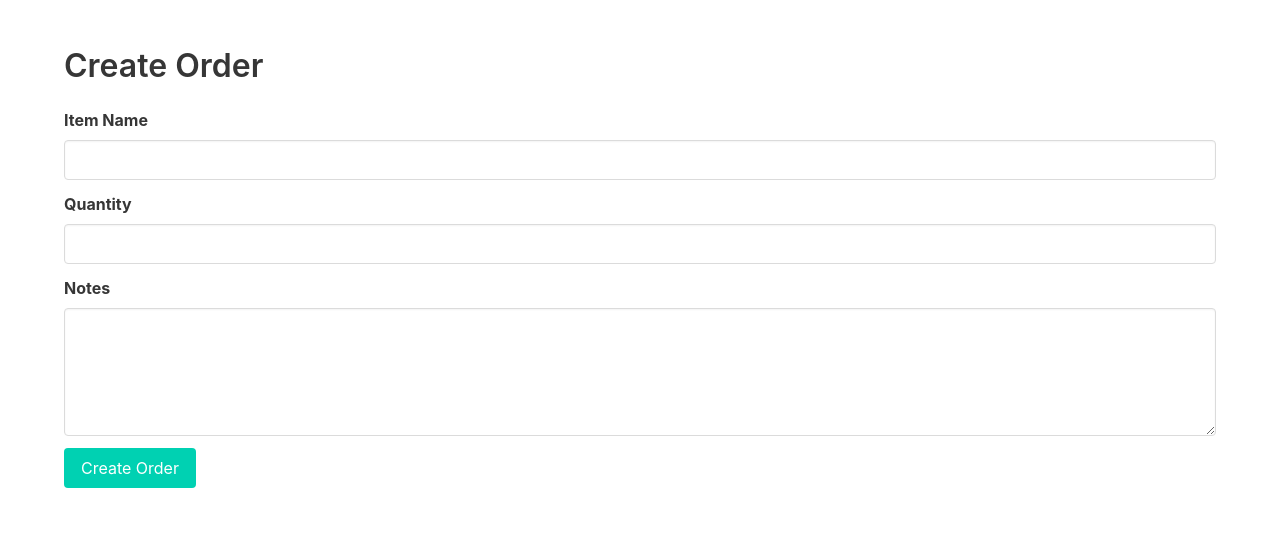
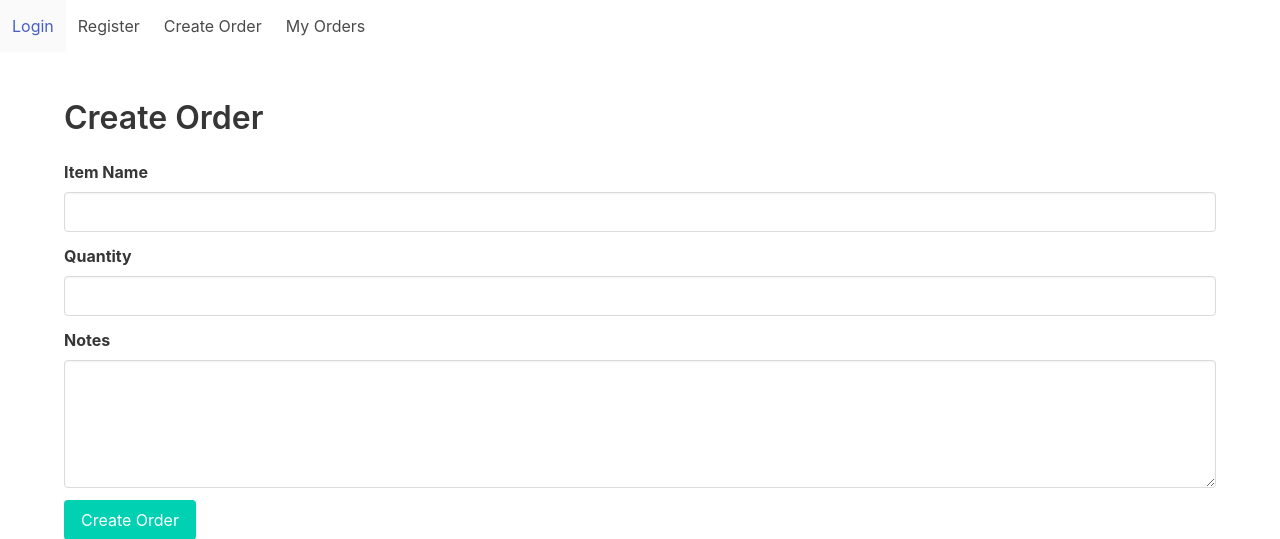
Before and after one commit to calvyntwh/order-mgmt-demo, a FastAPI app: page /order in a window 1280 px wide. Shown: the top 539 px of the page. Run offline with FastAPI, Linux system fonts and the light colour scheme.

Commit message:
Add order creation and listing functionality; update templates for notifications and navigation

```diff
--- a/services/web-gateway/app/main.py
+++ b/services/web-gateway/app/main.py
@@ -1,3 +1,4 @@
+import httpx
 from fastapi import FastAPI, Form, Request
 from fastapi.responses import HTMLResponse, RedirectResponse
 from fastapi.staticfiles import StaticFiles
@@ -22,11 +23,36 @@ async def register_page(request: Request):
 async def login_page(request: Request):
     return templates.TemplateResponse("login.html", {"request": request})
 
+
 @app.get("/order", response_class=HTMLResponse)
 async def order_page(request: Request):
     return templates.TemplateResponse("order.html", {"request": request})
 
+@app.post("/order", response_class=HTMLResponse)
+async def submit_order(request: Request):
+    form = await request.form()
+    data = {
+        "item_name": form.get("item_name"),
+        "quantity": int(form.get("quantity")),
+        "notes": form.get("notes") or None,
+    }
+    async with httpx.AsyncClient() as client:
+        r = await client.post("http://localhost:8000/order", json=data)
+        if r.status_code == 201:
+            message = "Order created successfully."
+        else:
+            message = r.json().get("detail", "Order creation failed.")
+    # Fetch orders after creation
+    async with httpx.AsyncClient() as client:
+        r_orders = await client.get("http://localhost:8000/orders")
+        orders = r_orders.json() if r_orders.status_code == 200 else []
+    return templates.TemplateResponse("orders.html", {"request": request, "orders": orders, "message": message})
+
+
 @app.get("/orders", response_class=HTMLResponse)
 async def orders_page(request: Request):
-    # For MVP, render with empty orders list
-    return templates.TemplateResponse("orders.html", {"request": request, "orders": []})
+    # Fetch orders from backend
+    async with httpx.AsyncClient() as client:
+        r = await client.get("http://localhost:8000/orders")
+        orders = r.json() if r.status_code == 200 else []
+    return templates.TemplateResponse("orders.html", {"request": request, "orders": orders})
--- a/services/web-gateway/app/templates/base.html
+++ b/services/web-gateway/app/templates/base.html
@@ -6,8 +6,12 @@
     <link rel="stylesheet" href="https://cdn.jsdelivr.net/npm/bulma@0.9.4/css/bulma.min.css">
 </head>
 <body>
+    {% include "nav.html" %}
     <section class="section">
         <div class="container">
+            {% if message %}
+                <div class="notification is-info">{{ message }}</div>
+            {% endif %}
             {% block content %}{% endblock %}
         </div>
     </section>
--- /dev/null
+++ b/services/web-gateway/app/templates/nav.html
@@ -0,0 +1,10 @@
+<nav class="navbar" role="navigation" aria-label="main navigation">
+  <div class="navbar-menu">
+    <div class="navbar-start">
+      <a class="navbar-item" href="/login">Login</a>
+      <a class="navbar-item" href="/register">Register</a>
+      <a class="navbar-item" href="/order">Create Order</a>
+      <a class="navbar-item" href="/orders">My Orders</a>
+    </div>
+  </div>
+</nav>
```
Also changed, not shown: TASK_TRACKER.md (+2 -2 lines), services/web-gateway/app/routes.py (+33 -2 lines).
